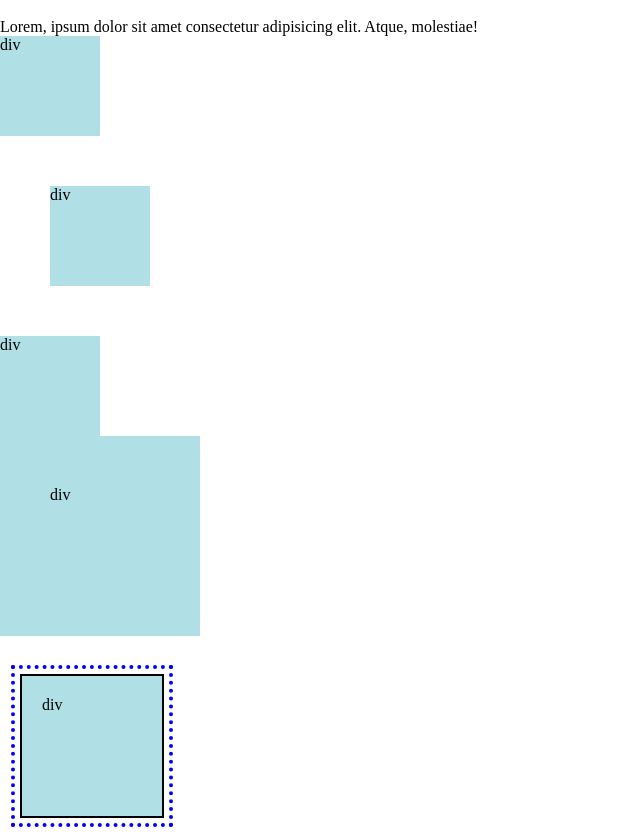
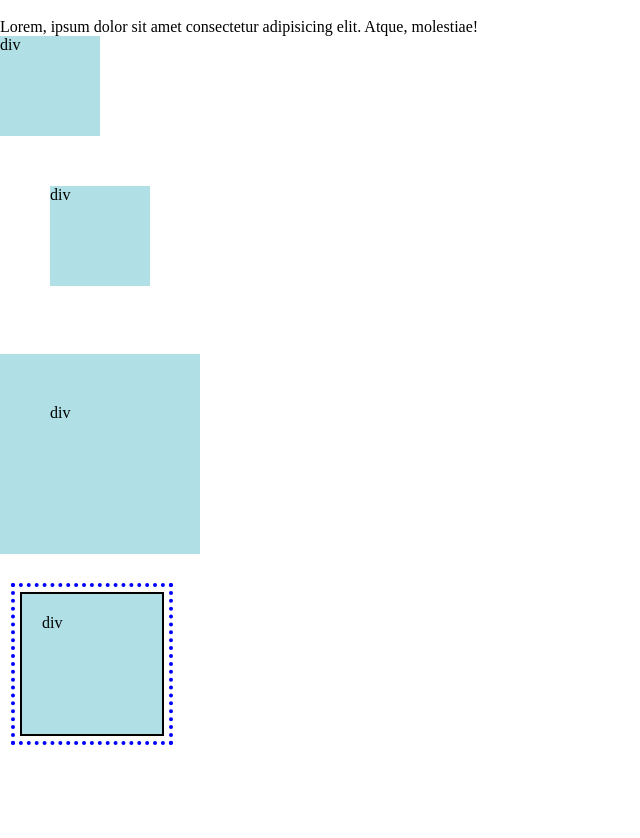
Before and after one commit to DivyeshDankhara/HTML_CSS, a plain HTML site: page CSS/Lecture5/practice1.html in a window 1280 px wide. Shown: the whole page, without its empty margins (0-640 px from the left). After the commit the page ends 800 px from the top, so only its background shows below. Drawn offline with Linux system fonts and the light colour scheme.

Commit message:
08-05-2024

```diff
--- a/CSS/Lecture5/practice1.html
+++ b/CSS/Lecture5/practice1.html
@@ -13,7 +13,8 @@
     <div>div</div>
     <div class="margin">div</div>
 
-    <div>div</div>
+    <br>
+
     <div class="padding">div</div>
 
     <br>
```
